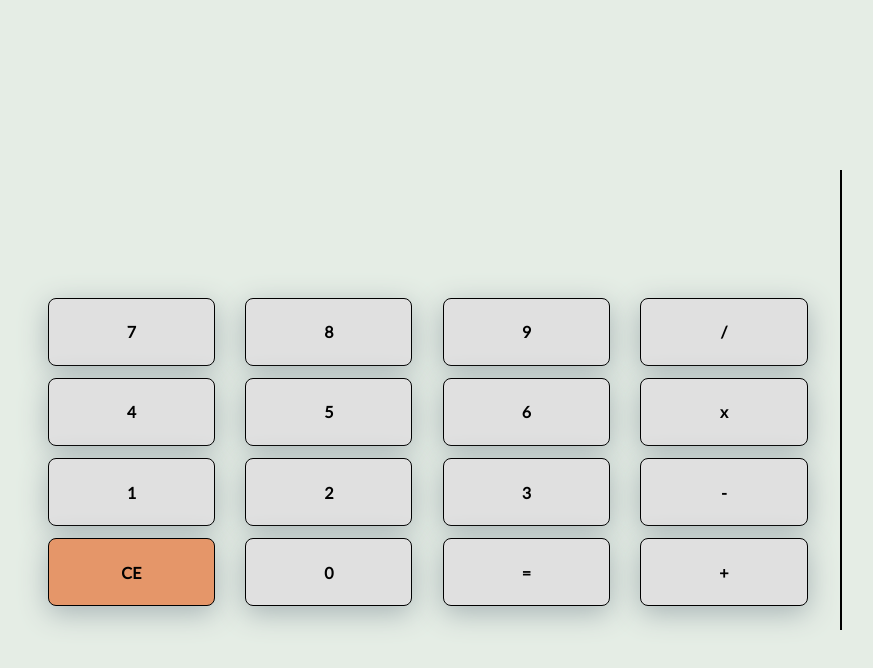
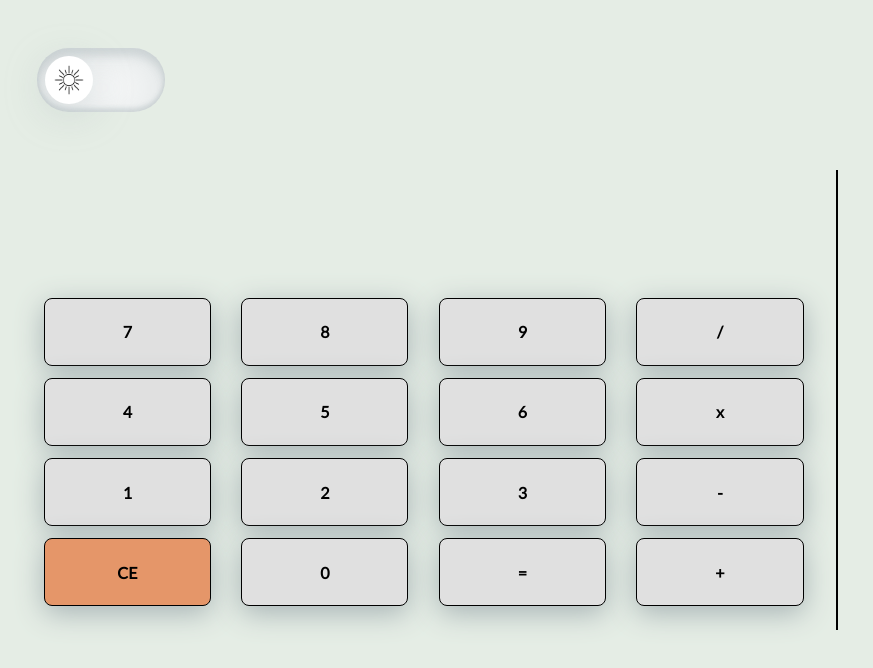
Before and after one commit to BaraDroid/calculator, a plain HTML site: page index.html in a window 1280 px wide. Shown: the whole page, without its empty margins (41-914 px from the left). Drawn offline with Linux system fonts and the light colour scheme.

Commit message:
html and css structure of dark-mode toggle button

```diff
--- a/index.html
+++ b/index.html
@@ -7,12 +7,18 @@
     <link rel="icon" type="image/x-icon" href="./images/favicon/icons8-calculator-16.png">
     <title>Calculator</title>
     <link rel="stylesheet" href="style.css">
+    <link rel="stylesheet" href="toggle-dark-mode.css">
     <script src="script.js" defer></script>
 </head>
 
 <body>
     <div class="wrapper">
-        <div class="floating_btn"></div>
+        <div class="floating_btn" onclick="toggleMode()">
+            <div class="controller">
+                <img class="modus_icon" id="sun" src="./images/dark-mode/sun-removebg.png" alt="sun icon">
+                <img class="modus_icon hidden" id="moon" src="./images/dark-mode/moon-removebg.png" alt="moon icon">
+            </div>
+        </div>
         <div class="main">
             <div class="display">
                 <h3 class="current_example current_display" id="currentDisplay"></h3>
@@ -56,3 +62,4 @@
 function toggleMode, kde se mi zmeni ta class a zaroven url k obrazku(chci mit regler)
 fertig -->
  <!-- TODO: Beschreibung von favicon zufügen -->
+  <!-- TODO: neue Beschreibung in GitHub, dass ich auch mein darkmodus alleine gemacht habe -->
--- a/script.js
+++ b/script.js
@@ -2,6 +2,11 @@ let currentDisplay = document.getElementById("currentDisplay");
 let accessMemory = [];
 let currentExample = [];
 let operationDone = false;
+
+let moonImage = document.getElementById("moon");
+let sunImage = document.getElementById("sun");
+let lightmode = true;
+let darkmode = false;
 
 function writeNumber(num) {
   if(!operationDone) {
@@ -40,7 +45,6 @@ function getNewNumber() {
 function processMathOperation() {
   getNewNumber();
   let result = currentExample[0];
-
   // Starte bei Index 1 (erster Operator)
   // Springe in 2-Schritten (Operator, Zahl)
   for (let i = 1; i < currentExample.length; i += 2) {
@@ -86,3 +90,18 @@ function saveLatestOperation() {
   console.log(myExample);
   pastResults.innerHTML += `${myExample} = ${myResult}<br>`;
 }
+
+function toggleMode() {
+  if(lightmode) { //zkontrolovat, jak je to v nastaveni a local storage
+    sunImage.classList.add("hidden");
+    moonImage.classList.remove("hidden");
+    lightmode = false;
+    darkmode = true;
+  }
+  else {
+    moonImage.classList.add("hidden");
+    sunImage.classList.remove("hidden");
+    lightmode = true;
+    darkmode = false;
+  }
+}
--- a/style.css
+++ b/style.css
@@ -9,6 +9,7 @@
   scroll-behavior: smooth;
   text-decoration: none;
   box-sizing: border-box;
+  position: relative;
 }
 
 :root {
@@ -17,6 +18,7 @@
   --standard-btn: #e0e0e0;
   --active-btn: #a7b3b5;
   --special-btn: #e59669;
+  --lightmode-shadow: #a7b3b565;
 }
 
 .light_mode_active {
--- /dev/null
+++ b/toggle-dark-mode.css
@@ -0,0 +1,38 @@
+.floating_btn {
+    position: absolute;
+    top: 3rem;
+    left: 3rem;
+    background-color: white;
+    height: 4rem;
+    width: 8rem;
+    border-radius: 10rem;
+    box-shadow: inset 0 8px 60px var(--lightmode-shadow),
+                inset 0 8px 8px var(--lightmode-shadow),
+                inset 0 -4px 4px var(--lightmode-shadow);
+    padding: 0 0.5rem;
+    display: flex;
+    align-items: center;
+    cursor: pointer;
+}
+
+.controller {
+    width: 3rem;
+    height: 3rem;
+    background-color: white;
+    border-radius: 50%;
+    display: grid;
+    place-items: center;
+    position: absolute;
+    box-shadow: 0 8px 40px var(--lightmode-shadow);
+    padding: 3px;
+}
+
+.modus_icon {
+    width: 100%;
+    height: 100%;
+    object-fit: cover;
+}
+
+.hidden {
+  display: none;
+}
```
Also changed, not shown: images/dark-mode/moon-removebg.png (added), images/dark-mode/sun-removebg.png (added), toggle-dark-mode.js (deleted).
